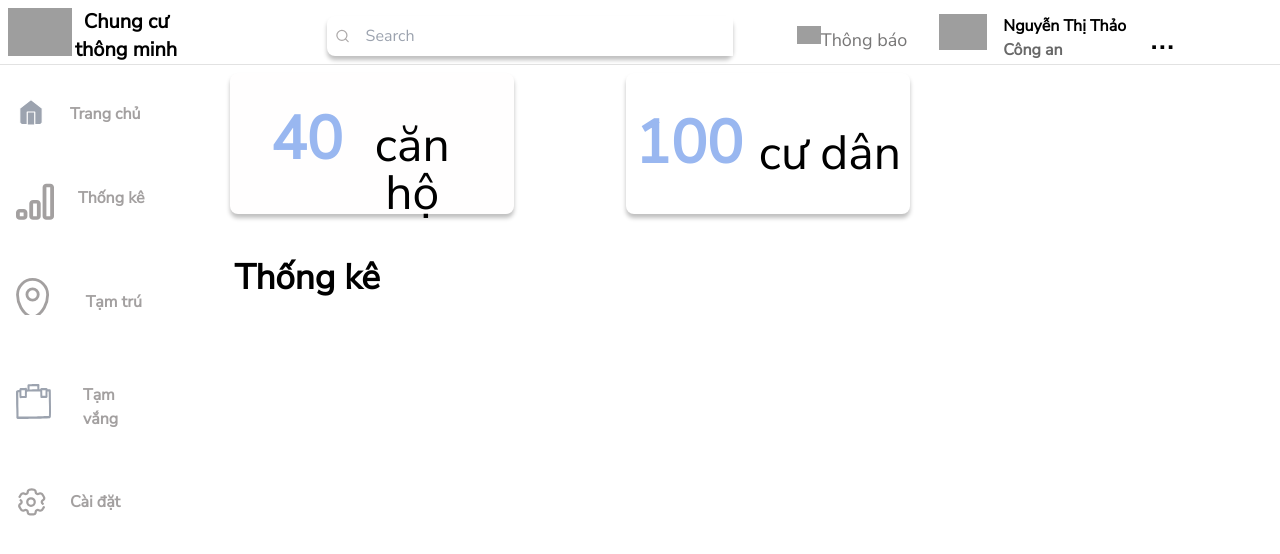
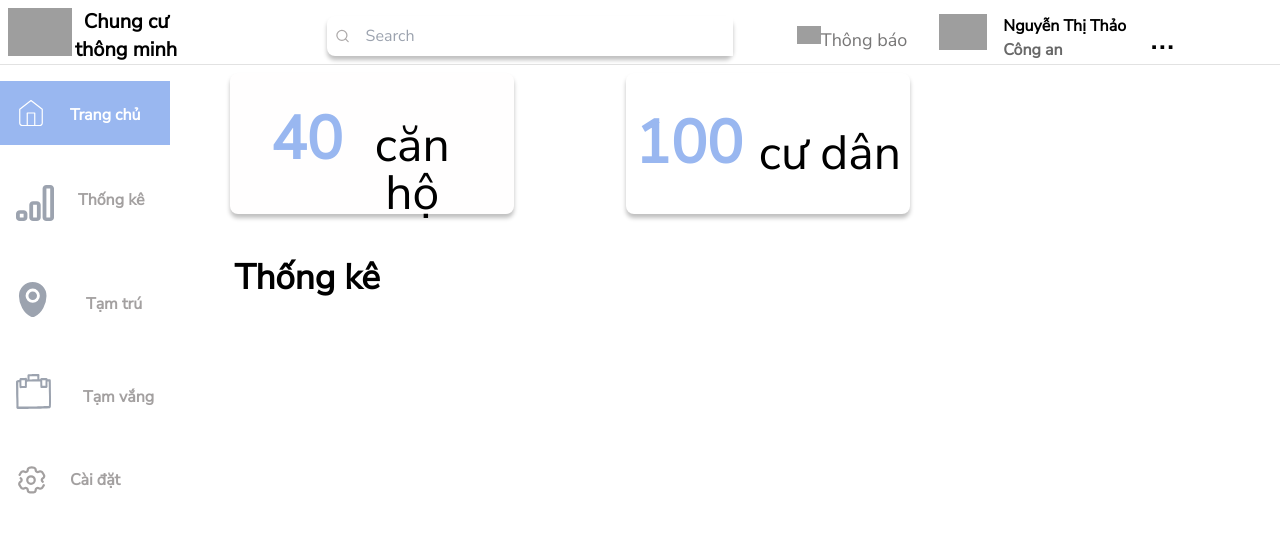
Before and after one commit to huuphuc02/uiux-project-chung-cu-thong-minh, a React (Vite) app: page /homepagePolice in a window 1280 px wide. Shown: the top 554 px of the page. Built offline with nearby package versions, Linux system fonts and the light colour scheme; grey boxes are pictures that could not be loaded.

Commit message:
push-sidebarPolice-fix

```diff
--- a/src/components/police/SidebarPolice.jsx
+++ b/src/components/police/SidebarPolice.jsx
@@ -44,35 +44,42 @@ function SidebarPolice({ tab }) {
           <div
             className={
               tab == "Thống kê"
-              ? "bg-[#99b7f0] text-white items-center flex flex-row gap-6 w-full h-16 px-4 cursor-pointer"
+              ? "bg-[#99b7f0] items-center flex flex-row gap-6 w-full h-16 px-4 cursor-pointer text-white"
               : "flex flex-row text-[#a3a0a0] px-4 gap-6 items-center py-4 cursor-pointer w-full hover:bg-[#99b7f0] hover:text-white"
             }
             onClick={() => navigate("/statisticsPolice")}
           >
-            <svg xmlns="http://www.w3.org/2000/svg" width="38" height="38" viewBox="0 0 50 48" fill="none">
-              <path d="M5 33.1714C2.25 33.1714 0 35.3038 0 37.9102V42.6489C0 45.2552 2.25 47.3877 5 47.3877H10C12.75 47.3877 15 45.2552 15 42.6489V37.9102C15 35.3038 12.75 33.1714 10 33.1714H5ZM10 42.6489H5V37.9102H10V42.6489Z" fill="#A3A0A0" />
-              <path d="M22.5 21.3245C19.75 21.3245 17.5 23.4569 17.5 26.0632V42.6489C17.5 45.2552 19.75 47.3877 22.5 47.3877H27.5C30.25 47.3877 32.5 45.2552 32.5 42.6489V26.0632C32.5 23.4569 30.25 21.3245 27.5 21.3245H22.5ZM27.5 42.6489H22.5V26.0632H27.5V42.6489Z" fill="#A3A0A0" />
-              <path d="M50 4.73877C50 2.13244 47.75 0 45 0H40C37.25 0 35 2.13244 35 4.73877V42.6489C35 45.2552 37.25 47.3877 40 47.3877H45C47.75 47.3877 50 45.2552 50 42.6489V4.73877ZM45 42.6489H40V4.73877H45V42.6489Z" fill="#A3A0A0" />
+            <svg xmlns="http://www.w3.org/2000/svg" width="38" height="38" viewBox="0 0 50 50" fill="none">
+              <path
+              d="M5 33.1714C2.25 33.1714 0 35.3038 0 37.9102V42.6489C0 45.2552 2.25 47.3877 5 47.3877H10C12.75 47.3877 15 45.2552 15 42.6489V37.9102C15 35.3038 12.75 33.1714 10 33.1714H5ZM10 42.6489H5V37.9102H10V42.6489Z"
+              fill="white"
+              className={tab == "Thống kê" ? "none" : "fill-gray-400"}/>
+              <path d="M22.5 21.3245C19.75 21.3245 17.5 23.4569 17.5 26.0632V42.6489C17.5 45.2552 19.75 47.3877 22.5 47.3877H27.5C30.25 47.3877 32.5 45.2552 32.5 42.6489V26.0632C32.5 23.4569 30.25 21.3245 27.5 21.3245H22.5ZM27.5 42.6489H22.5V26.0632H27.5V42.6489Z"
+              fill="white"
+              className={tab == "Thống kê" ? "none" : "fill-gray-400"}/>
+              <path d="M50 4.73877C50 2.13244 47.75 0 45 0H40C37.25 0 35 2.13244 35 4.73877V42.6489C35 45.2552 37.25 47.3877 40 47.3877H45C47.75 47.3877 50 45.2552 50 42.6489V4.73877ZM45 42.6489H40V4.73877H45V42.6489Z"
+              fill="white"
+              className={tab == "Thống kê" ? "none" : "fill-gray-400"}/>
             </svg>
-            <span className="mb-2 font-semibold text-[#a3a0a0]">Thống kê</span>
+            <span className="mb-2 font-semibold">Thống kê</span>
           </div>
           <div
             className={
-              tab == "Tạm vắng"
-              ?"flex flex-row gap-4 items-center cursor-pointer w-full px-4 hover:bg-[#99b7f0]"
+              tab == "Tạm trú"
+              ?"bg-[#99b7f0] items-center flex flex-row gap-6 w-full h-16 px-4 cursor-pointer text-white"
               : "flex flex-row text-[#a3a0a0] px-4 gap-6 items-center py-4 cursor-pointer w-full hover:bg-[#99b7f0] hover:text-white"
             }onClick={() => navigate("/temporaryResidencePolice")}
           >
             <svg xmlns="http://www.w3.org/2000/svg"
-                width="38" height="38"viewBox="0 0 50 48" fill="none">
+                width="38" height="38"viewBox="0 0 50 50" fill="none" className={tab == "Tạm trú" ? "none" : "fill-gray-400"}>
                   <path d="M2 22.3583C2 11.1147 10.9543 2 22 2C33.0458 2 42 11.1147 42 22.3583C42 33.5138 35.6168 46.531 25.6573 51.186C23.3358 52.2713 20.6642 52.2713 18.3427 51.186C8.3833 46.531 2 33.5138 2 22.3583Z"
-                  stroke="#A3A0A0"
+                  stroke="white"
                   stroke-width="3.75"/>
                   <path d="M22 29.5C26.1421 29.5 29.5 26.1421 29.5 22C29.5 17.8579 26.1421 14.5 22 14.5C17.8579 14.5 14.5 17.8579 14.5 22C14.5 26.1421 17.8579 29.5 22 29.5Z"
-                  stroke="#A3A0A0"
+                  stroke="white"
                   strokeWidth="3.75"/>
             </svg>
-            <span className="font-semibold text-[#a3a0a0] w-1/2 text-left mt-3 ml-2">
+            <span className="font-semibold mt-3 ml-2">
               Tạm trú
             </span>
           </div>
@@ -96,7 +103,8 @@ function SidebarPolice({ tab }) {
                 className={tab == "Tạm vắng" ? "none" : "fill-gray-400"}
               />
             </svg>
-            <span className="font-semibold text-[#a3a0a0] w-1/2 text-left mt-3 ml-2">
+            <span className="font-semibold mt-3 ml-2 "
+             >
               Tạm vắng
             </span>
           </div>
--- a/src/pages/police/HomePage.jsx
+++ b/src/pages/police/HomePage.jsx
@@ -8,7 +8,7 @@ function HomePage() {
     <div className="h-screen">
       <PoliceHeader />
       <div className="flex">
-        <SidebarPolice />
+        <SidebarPolice tab={"Trang chủ"}/>
         <div className="flex flex-col w-4/5 items-start mt-2 mb-4">
           <div className="flex gap-28 mb-[38px]">
             <div className="flex flex-row w-full items-start">
--- a/src/pages/police/ResidenceAbsence.jsx
+++ b/src/pages/police/ResidenceAbsence.jsx
@@ -99,7 +99,7 @@ function ResidenceAbsence() {
         <div className="h-screen">
             <PoliceHeader />
             <div className="flex">
-                <SidebarPolice />
+                <SidebarPolice tab={"Tạm vắng"}/>
                 <div id="NewRootRoot" className="flex flex-row w-full items-start">
                     <div className="bg-[#d9d9d9] flex flex-col gap-6 w-full font-['Nunito_Sans'] items-start pt-6 pb-12 px-5">
                         <div className="flex flex-row gap-3 w-full items-center pt-6 pb-12 px-5 justify-between">
--- a/src/pages/police/Statistics.jsx
+++ b/src/pages/police/Statistics.jsx
@@ -49,7 +49,7 @@ function Statistics() {
     <div className="h-screen">
       <PoliceHeader />
       <div className="flex">
-        <SidebarPolice />
+        <SidebarPolice tab={"Thống kê"}/>
         <div id="NewRootRoot" className="flex flex-row w-full items-start">
                     <div className="bg-[#d9d9d9] flex flex-col gap-6 w-full font-['Nunito_Sans'] items-start pt-6 pb-12 px-5">
                         <div className="flex flex-row gap-3 w-full items-center pt-6 pb-12 px-5 justify-between">
--- a/src/pages/police/TemporaryResidence.jsx
+++ b/src/pages/police/TemporaryResidence.jsx
@@ -103,7 +103,7 @@ function TemporaryResidence() {
         <div className="h-screen">
             <PoliceHeader />
             <div className="flex">
-                <SidebarPolice />
+                <SidebarPolice tab={"Tạm trú"}/>
                 <div id="NewRootRoot" className="flex flex-row w-full items-start">
                     <div className="bg-[#d9d9d9] flex flex-col gap-6 w-full font-['Nunito_Sans'] items-start pt-6 pb-12 px-5">
                         <div className="flex flex-row gap-3 w-full items-center pt-6 pb-12 px-5 justify-between">
@@ -128,7 +128,7 @@ function TemporaryResidence() {
                                     <div className="flex flex-col ml-1 gap-10 w-full items-start">
                                         <div className="flex flex-row gap-16 w-full items-start">
                                             <div className="flex flex-row gap-4 w-3/5 items-start">
-                                                <div className="text-black shadow-[0px_4px_4px_0px_rgba(0,_0,_0,_0.25)] bg-white flex flex-row w-1/3 rounded-lg h-10 items-center pl-2 py-2">
+                                                <div className="text-black shadow-[0px_4px_4px_0px_rgba(0,_0,_0,_0.25)] bg-white flex flex-row w-2/3 rounded-lg h-10 items-center pl-2 py-2">
                                                     <LuSearch />
                                                     <input
                                                         value={keySearch}
```
